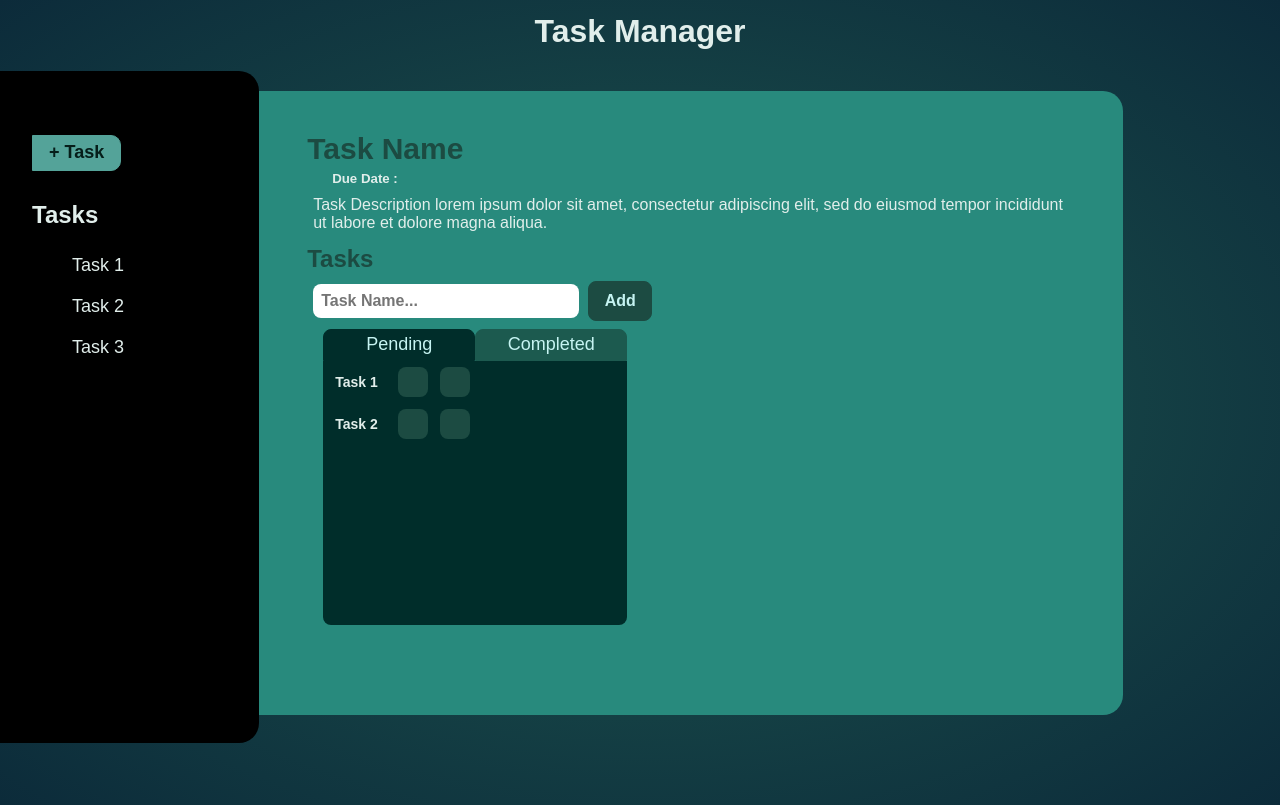
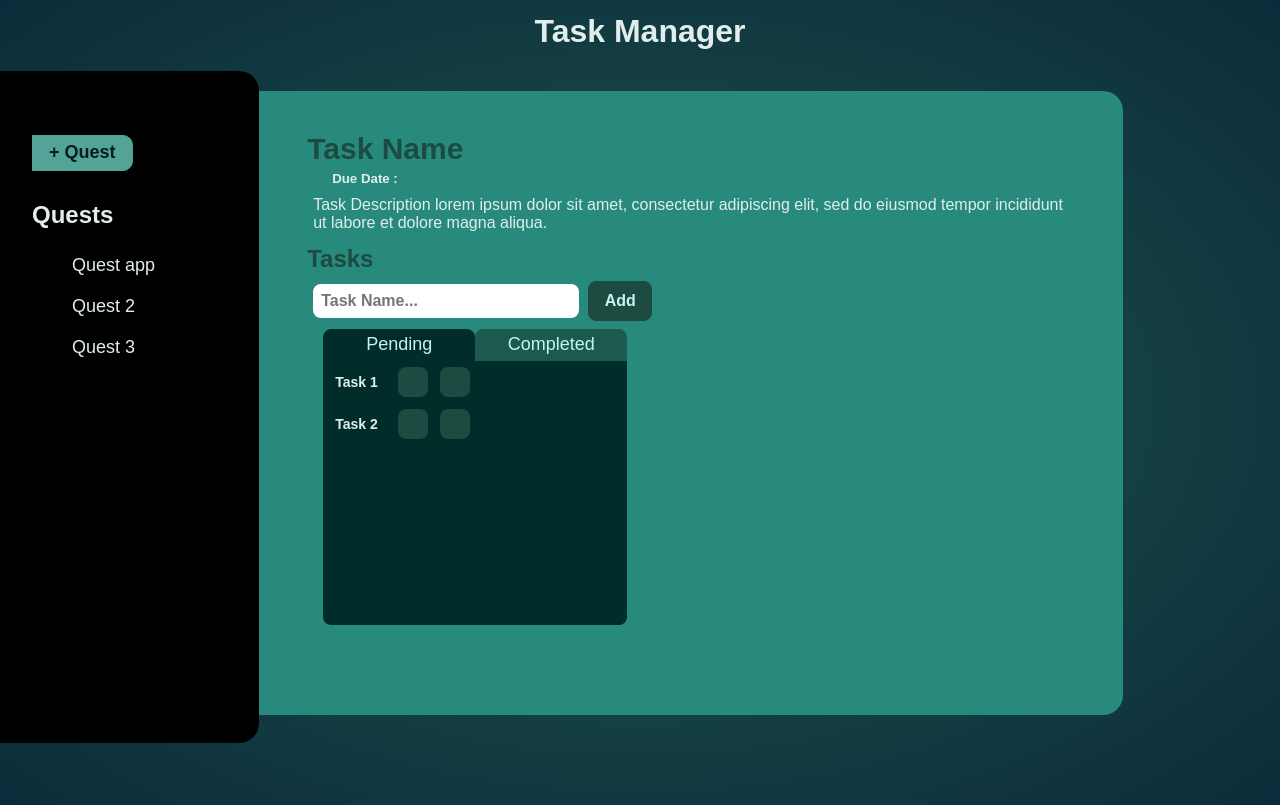
Before and after one commit to N0Uchan/TaskManagement, a React (Vite) app: page / in a window 1280 px wide. Built offline with nearby package versions, Linux system fonts and the light colour scheme.

Commit message:
Update SideBar.jsx

```diff
--- a/src/components/SideBar.jsx
+++ b/src/components/SideBar.jsx
@@ -3,12 +3,12 @@
 export default function SideBar() {
   return (
     <section id="sideBar" >
-      <button><strong>+ Task</strong></button>
-      <h2>Tasks </h2>
+      <button><strong>+ Quest</strong></button>
+      <h2>Quests</h2>
       <ul>
-        <li>Task 1</li>
-        <li>Task 2</li>
-        <li>Task 3</li>
+        <li>Quest app</li>
+        <li>Quest 2</li>
+        <li>Quest 3</li>
       </ul>
     </section>
   );
```
